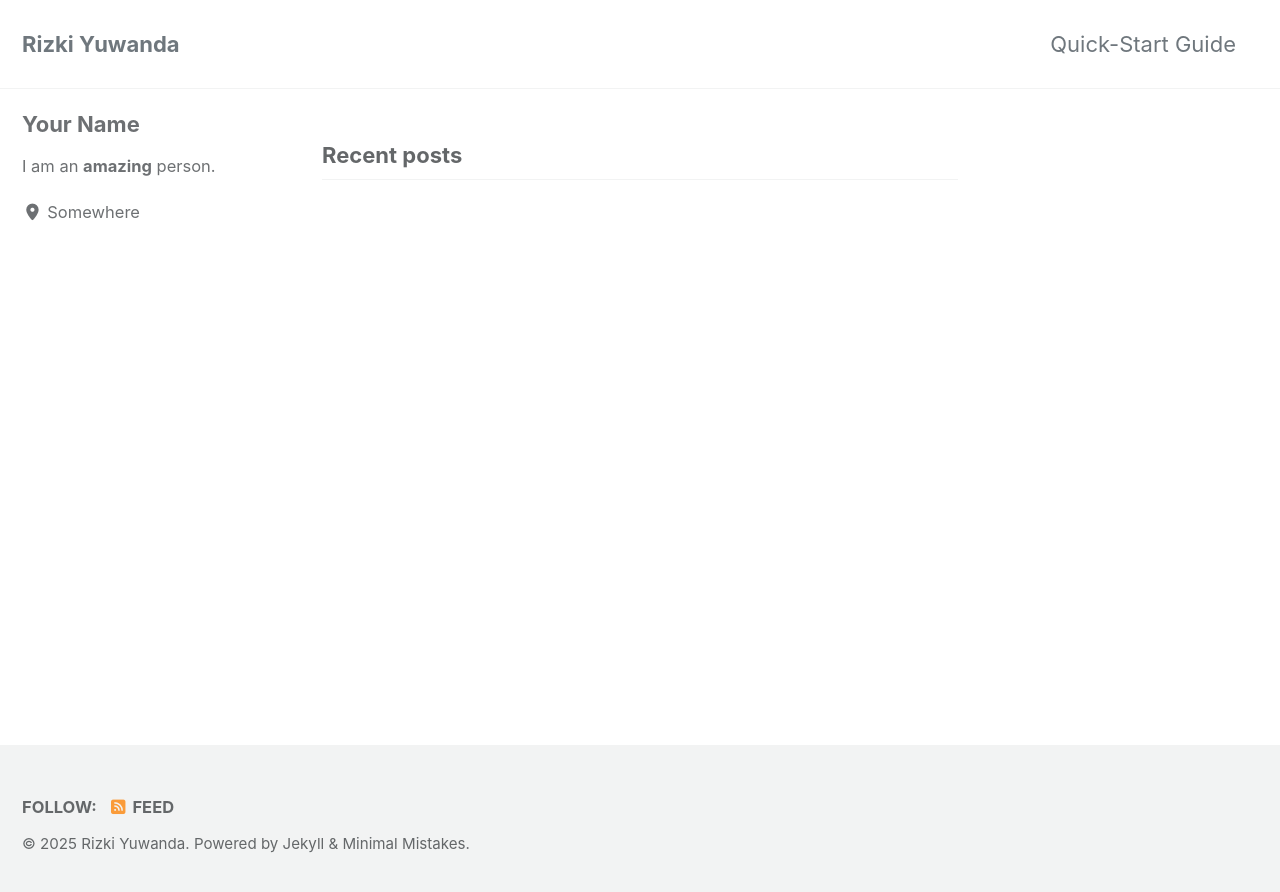
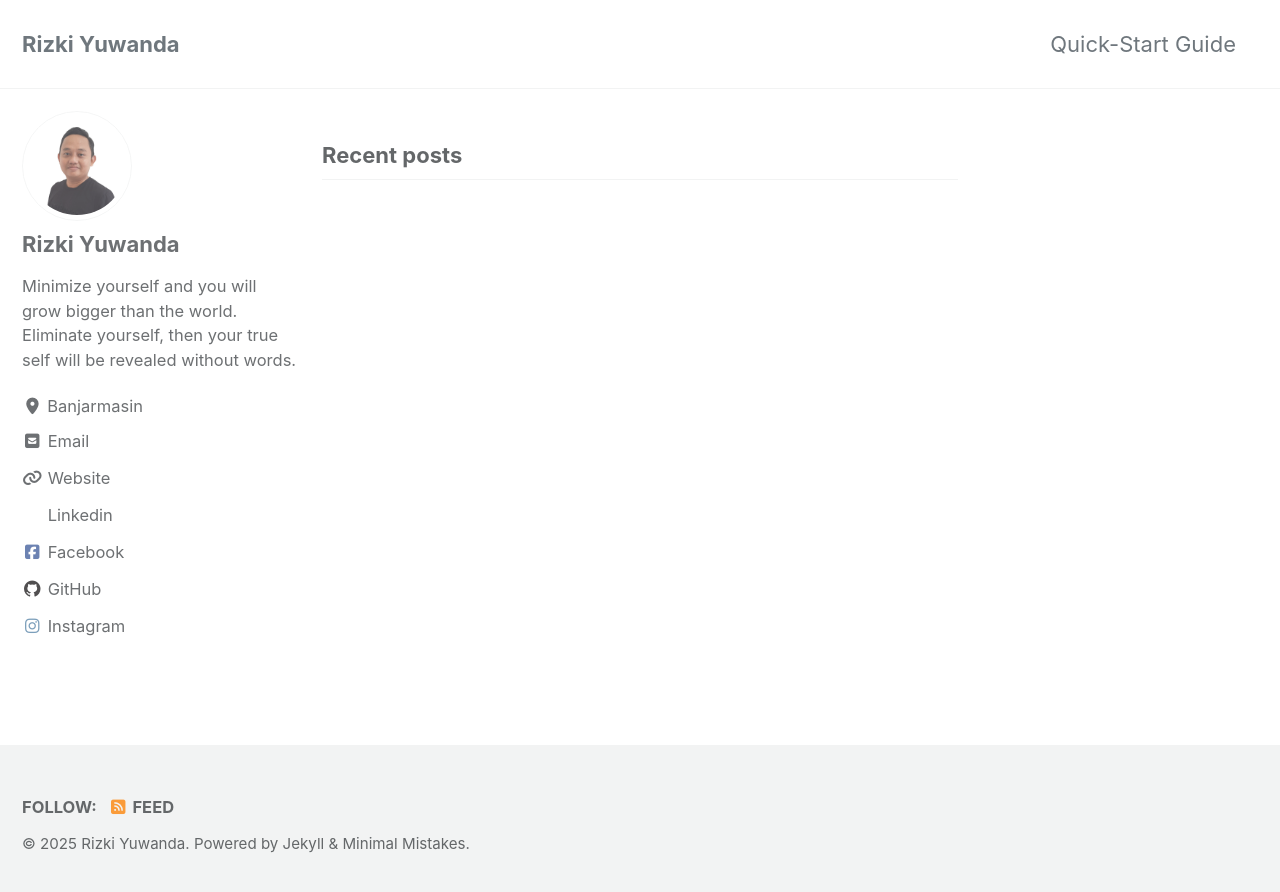
Before and after one commit to rizki-y/rizki-y.github.io, a Jekyll site: the page built from index.html, in a window 1280 px wide. Shown: the top 892 px of the page. Built offline with Jekyll 4.4.1, drawn with Linux system fonts in a browser that asks for light colours; cached includes are drawn as plain includes; the list of posts is cut into pages by our own code.

Commit message:
update profil

```diff
--- a/_config.yml
+++ b/_config.yml
@@ -113,30 +113,30 @@ analytics:
 
 # Site Author
 author:
-  name             : "Your Name"
-  avatar           : # path of avatar image, e.g. "/assets/images/bio-photo.jpg"
-  bio              : "I am an **amazing** person."
-  location         : "Somewhere"
+  name             : "Rizki Yuwanda"
+  avatar           : "/assets/images/ry.jpg"
+  bio              : "Minimize yourself and you will grow bigger than the world. Eliminate yourself, then your true self will be revealed without words."
+  location         : "Banjarmasin"
   email            :
   links:
     - label: "Email"
       icon: "fas fa-fw fa-envelope-square"
-      # url: "mailto:your.name@email.com"
+      url: "mailto:yuwanda.rizki@gmail.com"
     - label: "Website"
       icon: "fas fa-fw fa-link"
-      # url: "https://your-website.com"
-    - label: "Twitter"
-      icon: "fab fa-fw fa-twitter-square"
-      # url: "https://twitter.com/"
+      url: "https://luwid.biz.id"
+    - label: "Linkedin"
+      icon: "fab fa-fw fa-linkedin-square"
+      url: "https://www.linkedin.com/in/rizkiyuwanda/"
     - label: "Facebook"
       icon: "fab fa-fw fa-facebook-square"
-      # url: "https://facebook.com/"
+      url: "https://www.facebook.com/rizkiyuwanda"
     - label: "GitHub"
       icon: "fab fa-fw fa-github"
-      # url: "https://github.com/"
+      url: "https://github.com/rizki-y"
     - label: "Instagram"
       icon: "fab fa-fw fa-instagram"
-      # url: "https://instagram.com/"
+      url: "https://www.instagram.com/rizkiyuwanda"
 
 # Site Footer
 footer:
```
Also changed, not shown: assets/images/ry.jpg (added).
